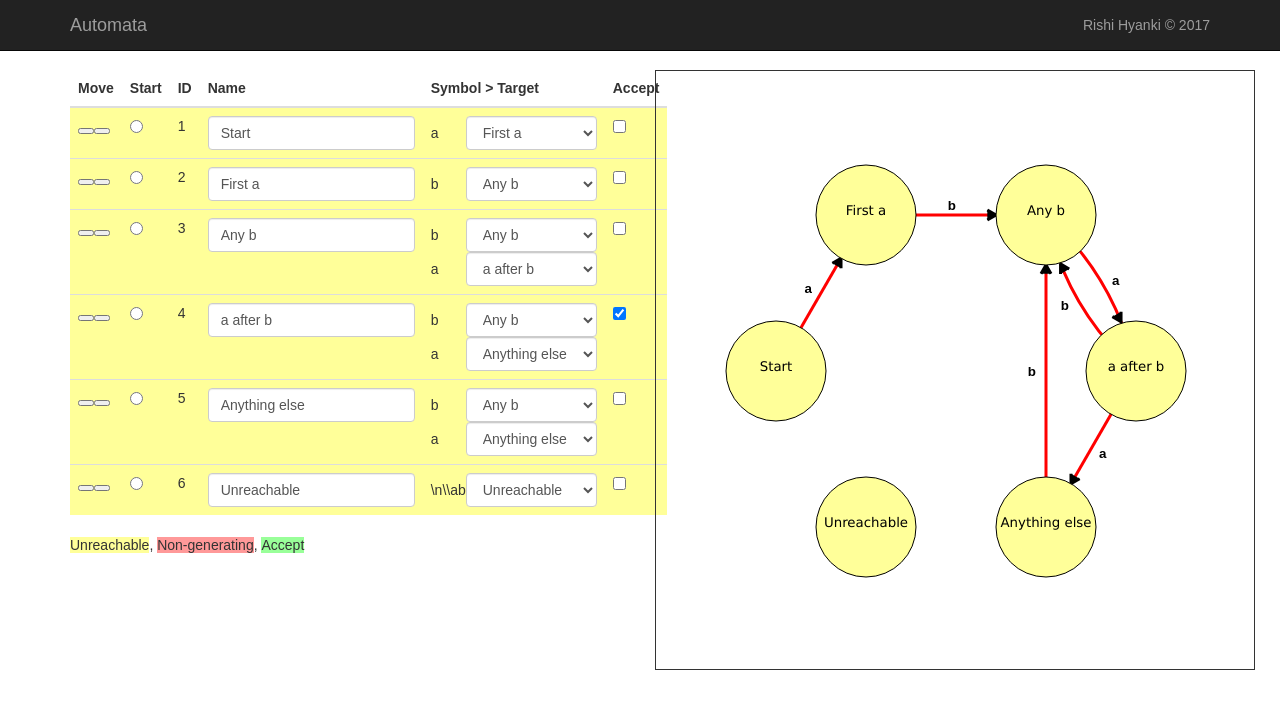
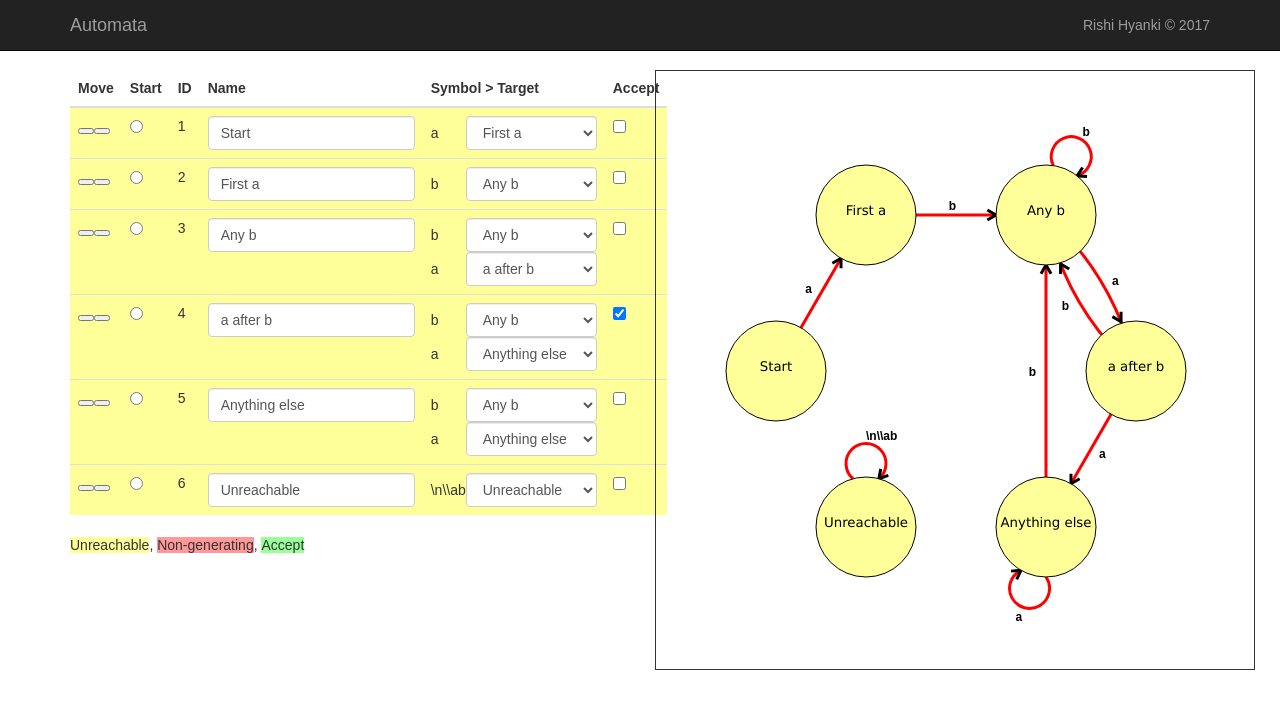
Before and after one commit to rhyanki/automaton-developer, a React (Create React App) app: page / in a window 1280 px wide. Shown: the top 708 px of the page. Built offline with nearby package versions, Linux system fonts and the light colour scheme; some icons are missing.

Commit message:
Added self-transitions

```diff
--- a/src/VisualEditor/VisualEditor.css
+++ b/src/VisualEditor/VisualEditor.css
@@ -57,7 +57,7 @@
 
 .VisualEditor .transition .symbol {
 	fill: black;
-	font-size: 10pt;
+	font-size: 12px;
 	font-weight: bold;
 }
 
@@ -73,7 +73,7 @@
 }
 
 .VisualEditor .transition .arrow .head {
-	fill: black;
+	fill: none;
 	stroke: black;
 	stroke-width: 3;
 }
--- a/src/VisualEditor/VisualEditor.js
+++ b/src/VisualEditor/VisualEditor.js
@@ -2,9 +2,20 @@ import React, { Component } from 'react';
 import './VisualEditor.css';
 
 class Vector {
-	constructor(x, y) {
-		this.x = x;
-		this.y = y;
+	/**
+	 *
+	 * @param {Number} x The x-coordinate, or radius if using polar.
+	 * @param {Number} y The y-coordinate, or angle if using polar.
+	 * @param {Boolean} [polar = false] Whether to use polar coordinates (default Euclidean).
+	 */
+	constructor(xOrRadius, yOrAngle, polar) {
+		if (polar === undefined || !polar) {
+			this.x = xOrRadius;
+			this.y = yOrAngle;
+		} else {
+			this.x = xOrRadius * Math.cos(yOrAngle);
+			this.y = xOrRadius * Math.sin(yOrAngle);
+		}
 		Object.freeze(this);
 	}
 
@@ -148,6 +159,19 @@ class VisualEditor extends Component {
 		);
 	}
 
+	normalizeAngle(angle) {
+		if (angle > Math.PI) {
+			while (angle > Math.PI) {
+				angle -= Math.PI * 2;
+			}
+			return angle;
+		}
+		while (angle <= -Math.PI) {
+			angle += Math.PI * 2;
+		}
+		return angle;
+	}
+
 	// Return a position on a quadratic curve at a given t value
 	quadraticCurveAt(start, control, end, t) {
 		// This is just the quadratic Bezier formula
@@ -217,48 +241,74 @@ class VisualEditor extends Component {
 	}
 
 	/**
-	 * Return an SVG group for a transition.
+	 * Return an array of SVG groups for all transitions from a state.
 	 */
-	renderTransition(origin, target, symbols) {
+	renderTransitions() {
+		const dfa = this.props.dfa;
+		const output = [];
+		const angles = new Map(); // List of angles around the state's circle at which each transition arrow leaves
+
+		const ARROW_HEAD_SIZE = 10;
+		const ARROW_HEAD_ANGLE = Math.PI / 3;
+
+		for (const state of this.state.positions.keys()) {
+			angles.set(state, []);
+		};
+
+		for (const [origin, originPos] of this.state.positions) {
+			for (const [target, symbols] of dfa.transitions(origin)) {
 				if (origin === target) {
 					// Will need to make special case for self-connections
-			return null;
+					continue;
 				}
-		const start = this.pos(origin);
-		const end = this.pos(target);
-		let d = "M" + start.x + " " + start.y;
+
+				const targetPos = this.pos(target);
+
+				// Don't bother rendering if the states are overlapping
+				const dist = originPos.distanceTo(targetPos);
+				if (dist < this.STATE_RADIUS) {
+					continue;
+				}
+
+				let d = "M" + originPos.x + " " + originPos.y;
 
 				let control;
 				let symbolsPos;
 
 				// If there is a two-way connection, draw curved lines
-		if (this.props.dfa.transition(target, origin)) {
-			control = this.controlPoint(start, end, 30);
-			d += " Q " + control.x + " " + control.y + ", " + end.x + " " + end.y;
-			symbolsPos = this.controlPoint(start, end, 25);
+				if (dfa.transition(target, origin)) {
+					control = this.controlPoint(originPos, targetPos, 30);
+					d += " Q " + control.x + " " + control.y + ", " + targetPos.x + " " + targetPos.y;
+					symbolsPos = this.controlPoint(originPos, targetPos, 25);
 				} else {
-			d += " L " + end.x + " " + end.y;
-			control = start.midpoint(end);
-			symbolsPos = this.controlPoint(start, end, 10);
+					d += " L " + targetPos.x + " " + targetPos.y;
+					control = originPos.midpoint(targetPos);
+					symbolsPos = this.controlPoint(originPos, targetPos, 10);
 				}
 
-		const angle = start.angleTo(end);
+				const angle = originPos.angleTo(targetPos);
 
-		// Also render the arrow head, unless the states are overlapping (otherwise funny things happen)
-		let arrowHead = null;
-		if (start.distanceTo(end) > this.STATE_RADIUS) {
-			const arrowHeadPos = this.quadraticCurveAt(start, control, end, 1 - this.STATE_RADIUS / start.distanceTo(end));
-			arrowHead = this.renderArrowHead(arrowHeadPos, angle, 10, Math.PI / 3);
+				const targetIntersectPos = this.quadraticCurveAt(originPos, control, targetPos, 1 - this.STATE_RADIUS / dist);
+				const arrowHead = this.renderArrowHead(targetIntersectPos, angle, ARROW_HEAD_SIZE, ARROW_HEAD_ANGLE);
+
+				if (dfa.transition(target, target)) {
+					angles.get(target).push(targetPos.angleTo(targetIntersectPos));
+				}
+
+				// Push the angle around the state circle from which the transition arrow protrudes
+				const originIntersectPos = this.quadraticCurveAt(originPos, control, targetPos, this.STATE_RADIUS / dist);
+				if (dfa.transition(origin, origin)) {
+					angles.get(origin).push(originPos.angleTo(originIntersectPos));
 				}
 
 				let textAnchor;
-		if (angle > 0) {
+				if (this.normalizeAngle(angle) > 0) {
 					textAnchor = "start";
 				} else {
 					textAnchor = "end";
 				}
 
-		return (<g
+				output.push(<g
 					key={[origin, target]}
 					className="transition"
 				>
@@ -273,12 +323,93 @@ class VisualEditor extends Component {
 						textAnchor={textAnchor}
 						onClick={() => this.props.promptUpdateTransitionSymbols(origin, target)}
 					>{symbols.toString()}</text>
-		</g>)
+				</g>);
+			}
+		}
+
+		for (const state of this.state.positions.keys()) {
+			if (dfa.transition(state, state)) {
+				const pos = this.pos(state);
+				let angs = angles.get(state);
+
+				let angle;
+
+				if (angs.length === 0) {
+					angle = - Math.PI / 2;
+				} else if (angs.length === 1) {
+					// If there is just one arrow, put the self-arrow on the opposite side
+					angle = angs[0] + Math.PI;
+				} else {
+					// Otherwise, we want to put the transition wherever there is the largest gap between two other arrows.
+					angs.sort((a, b) => a - b);
+					// The loop will get every angle difference except from the last to the first
+					let max = Math.PI * 2 + angs[0] - angs[angs.length - 1];
+					angle = (Math.PI * 2 + angs[0] + angs[angs.length - 1]) / 2;
+					for (let i = 0; i < angs.length - 1; i++) {
+						const diff = angs[i + 1] - angs[i];
+						if (diff > max) {
+							max = diff;
+							angle = (angs[i + 1] + angs[i]) / 2;
+						}
+					}
+				}
+
+				const r = this.STATE_RADIUS * 0.4; // The radius of the arc to draw
+				const theta = Math.PI / 6; // The desired angle between the two intersection points of the arc with the state circle
+				const aStart = angle - theta / 2;
+				const aEnd = angle + theta / 2;
+				const start = pos.plus(new Vector(this.STATE_RADIUS, aStart, true));
+				const end = pos.plus(new Vector(this.STATE_RADIUS, aEnd, true));
+
+				let d = "M" + start.x + " " + start.y + " A " + r + " " + r + " 0 1 1 " + end.x + " " + end.y;
+				const symbols = dfa.symbols(state, state);
+				const symbolsPos = pos.plus(new Vector(this.STATE_RADIUS + r * 2.1, angle, true));
+
+				let textAnchor;
+				if (Math.abs(this.normalizeAngle(angle)) > Math.PI / 2) {
+					textAnchor = "end";
+				} else {
+					textAnchor = "start";
+				}
+
+				// Calculate the angle of the arrowhead ...
+				// Basically, we know the two arc points, and the radius.
+				// Draw a triangle between the two arc points and the arc center, and call the two equal angles theta.
+				// Then theta we can see is perpendicular to the gradient of the arc at the end point (assuming the triangle is directly above the main circle)
+				// Then just add the angle from the main circle center to the arc center.
+				// Let d = d between arc points, then
+				// 2 r cos θ = d
+				// So θ = acos(d / 2r)
+				// Then arrowAngle = -π/2 - θ + angle = -π/2 - acos(d / 2r) + angle.
+				const dist = start.distanceTo(end);
+				const arrowAngle = -Math.PI / 2 - Math.acos(dist / (2 * r)) + angle;
+
+				const arrowHead = this.renderArrowHead(end, arrowAngle, ARROW_HEAD_SIZE, ARROW_HEAD_ANGLE);
+
+				output.push(<g
+					key={[state, state]}
+					className="transition"
+				>
+					<g className="arrow">
+						<path className="shaft" d={d} />
+						{arrowHead}
+					</g>
+					<text
+						className="symbol"
+						x={symbolsPos.x}
+						y={symbolsPos.y + 5}
+						textAnchor={textAnchor}
+						onClick={() => this.props.promptUpdateTransitionSymbols(state, state)}
+					>{symbols.toString()}</text>
+				</g>);
+			}
+		}
+
+		return output;
 	}
 
 	render() {
 		const states = [];
-		const transitions = [];
 		const dfa = this.props.dfa;
 		for (const [state, pos] of this.state.positions) {
 			states.push(<g
@@ -316,11 +447,6 @@ class VisualEditor extends Component {
 					textAnchor="middle"
 				>{dfa.name(state)}</text>
 			</g>);
-
-			// Render the transitions too
-			for (const [target, symbols] of dfa.transitions(state)) {
-				transitions.push(this.renderTransition(state, target, symbols));
-			}
 		}
 
 		return (
@@ -333,7 +459,7 @@ class VisualEditor extends Component {
 				onMouseLeave={() => {this.stopDragging()}}
 				onMouseUp={() => {this.stopDragging()}}
 			>
-				{transitions}
+				{this.renderTransitions()}
 				{states}
 			</svg>
 		);
```
Lines whose indentation alone changed are shown as unchanged.
